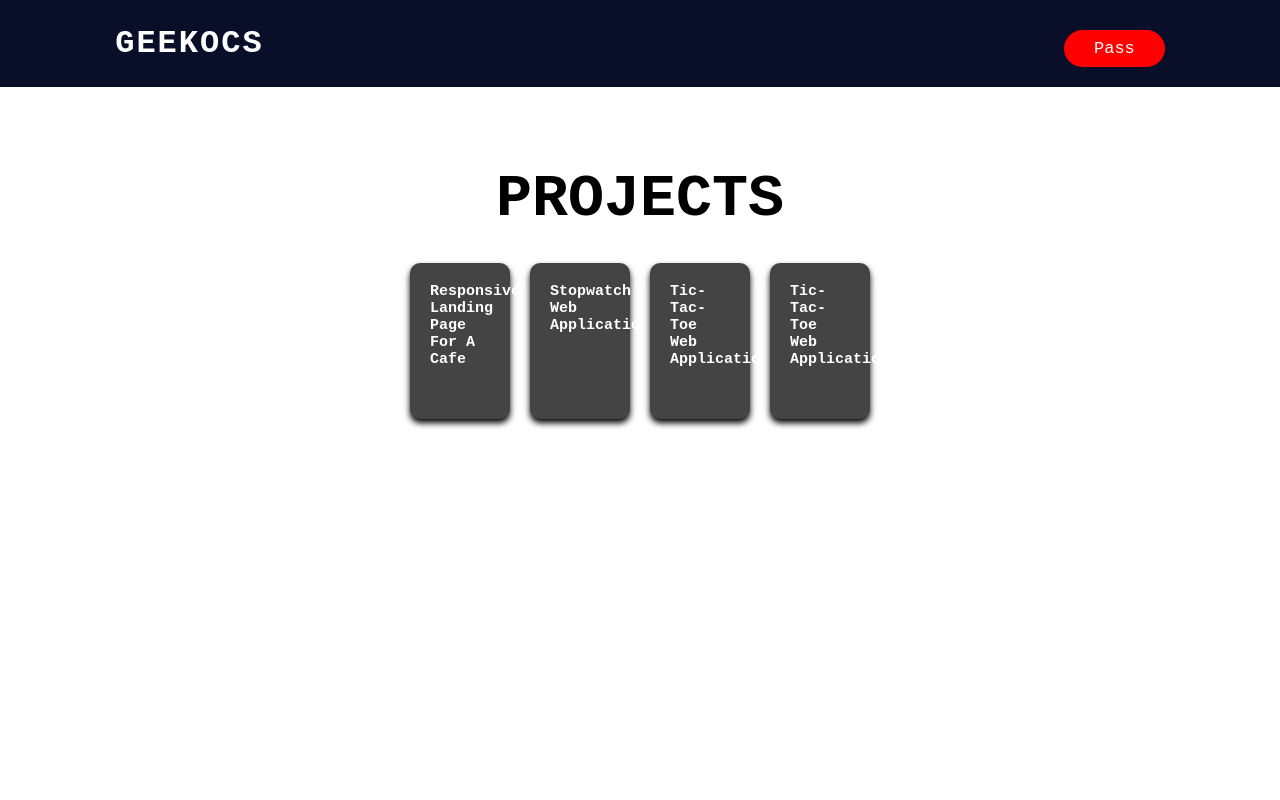
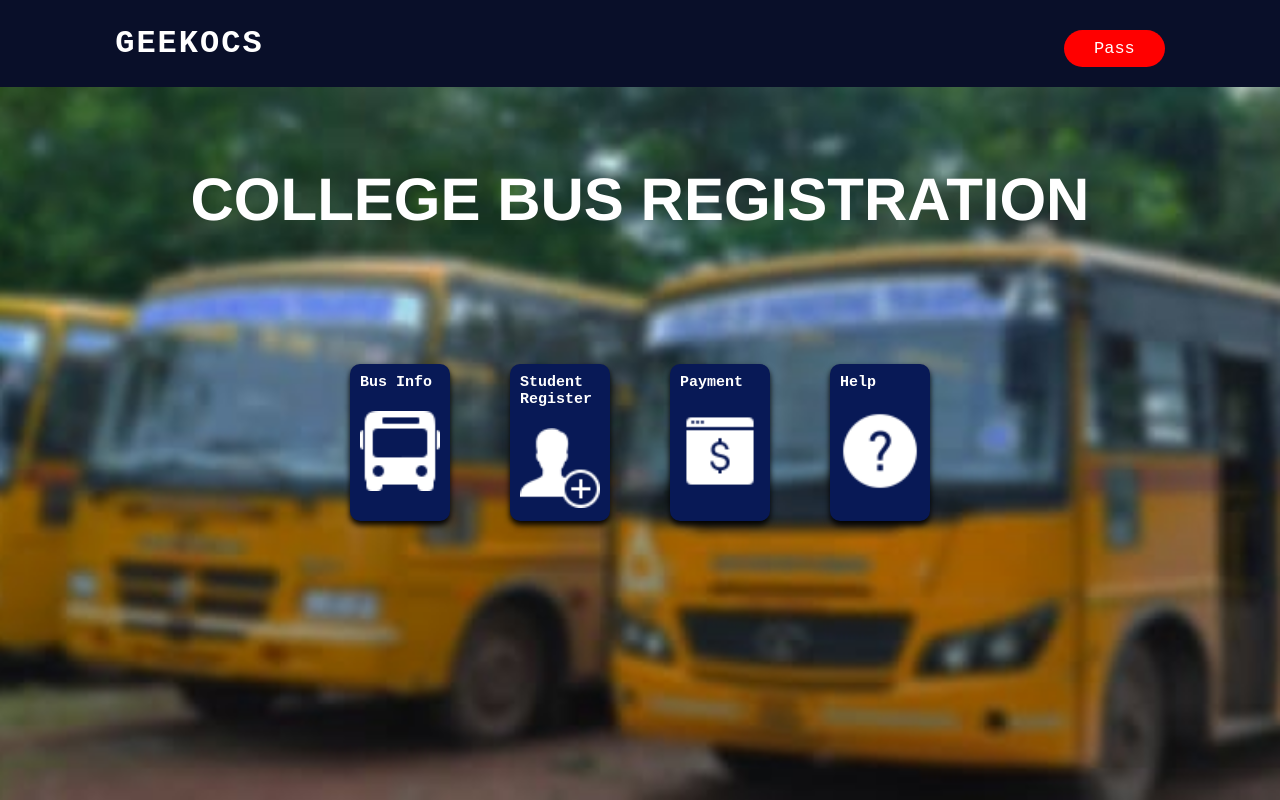
Before and after one commit to adarshmadhusoodanan/Mini-Project, a plain HTML site: page main/BusHome/index.html in a window 1280 px wide. Drawn offline with Linux system fonts and the light colour scheme.

Commit message:
Add bus Register file

```diff
--- a/main/BusHome/index.html
+++ b/main/BusHome/index.html
@@ -24,41 +24,42 @@
 
     <section id="project" class="projects">
       <div class="content">
-          <h1 class="title">Projects</h1>
+        <h1 class="title">College bus Registration</h1>
+
 
       <div class="project-container">
           <div class="project">
-              <h2>Responsive Landing Page for a Cafe</h2>
+              <h2>Bus Info</h2>
 
               <div class="image">
-                  <a href="https://adarshmadhusoodanan.github.io/PRODIGY_WD_01/"><img src="assets/RLP.png" alt="" ></a>
+                  <a href=""><img src="icons8-bus-50.png" alt="" ></a>
 
               </div>
 
 
           </div>
           <div class="project">
-              <h2>Stopwatch Web Application</h2>
+              <h2>student Register</h2>
 
               <div class="image">
-                  <a href="https://adarshmadhusoodanan.github.io/PRODIGY_WD_02/"><img src="assets/stopwatch.png" alt="" ></a>
+                  <a href=""><img src="icons8-register-50.png" alt="" ></a>
 
               </div>
           </div>
           <div class="project">
 
-              <h2>Tic-Tac-Toe Web Application</h2>
+              <h2>payment</h2>
 
               <div class="image">
-                  <a href="https://adarshmadhusoodanan.github.io/PRODIGY_WD_03/"><img src="assets/TTT.png" alt="" ></a>
+                  <a href=""><img src="icons8-payment-50.png" alt="" ></a>
               </div>
           </div>
           <div class="project">
 
-            <h2>Tic-Tac-Toe Web Application</h2>
+            <h2>help</h2>
 
             <div class="image">
-                <a href="https://adarshmadhusoodanan.github.io/PRODIGY_WD_03/"><img src="assets/TTT.png" alt="" ></a>
+                <a href=""><img src="icons8-help-50.png" alt="" ></a>
             </div>
         </div>
 
--- a/main/BusHome/styles.css
+++ b/main/BusHome/styles.css
@@ -18,10 +18,7 @@ html{
 }
 section{
     padding: 10rem 10% ;
-    background-image: url('"C:\Users\user\OneDrive\Desktop\Mini project\S6-Mini Project\Mini-Project\main\assets\WhatsApp Image 2024-07-05 at 01.05.41_6ba522ac.jpg"');
-    background-size: cover; /* Cover the entire section */
-    background-position: center; /* Center the image */
-    background-repeat: no-repeat;
+
 }
 
 
@@ -72,14 +69,22 @@ section{
 
 }
 
-body{
-    text-align: center;
-    display: flex;
-    justify-content: center;
-}
 
 
 
+.projects{
+    display: flex;
+    flex-wrap: wrap;
+    gap: 1.5rem;
+    min-height: 100vh ;
+    align-items: flex-start;
+    justify-content: center;
+
+    background-image: url('WhatsApp\ Image\ 2024-07-05\ at\ 01.05.41_6ba522ac.jpg');
+    background-size: cover; /* Cover the entire section */
+    background-position: center; /* Center the image */
+    background-repeat: no-repeat;
+}
 
 
 
@@ -90,14 +95,16 @@ body{
 
 }
 .projects .content .title{
+    text-align: center;
     font-size: 6rem;
-    color: #000000;
+    color: #ffffff;
     text-transform: uppercase;
+    font-family:'Franklin Gothic Medium', 'Arial Narrow', Arial, sans-serif;
 
 }
 
 .project-container {
-    padding-top: 20px;
+    padding-top: 100px;
     display: flex;
     flex-wrap: wrap;
     justify-content: center;
@@ -106,6 +113,8 @@ body{
 
 .project-container h2{
     color: #ffffff;
+    display: flex;
+    flex-wrap: wrap;
 }
 
 .project-container .image{
@@ -122,9 +131,10 @@ body{
 
 }
 .project{
-    background: #444444;
-    padding: 20px;
-    margin: 10px;
+    background: #081956;
+
+    padding: 10px;
+    margin: 30px;
     border-radius: 10px;
     width: 100px;
     box-shadow: 0 4px 6px rgba(0, 0, 0, 1);
```
Also changed, not shown: main/BusHome/WhatsApp Image 2024-07-05 at 01.05.41_6ba522ac.jpg (added), main/BusHome/icons8-bus-50.png (added), main/BusHome/icons8-help-50.png (added), main/BusHome/icons8-payment-50.png (added), main/BusHome/icons8-register-50.png (added).
